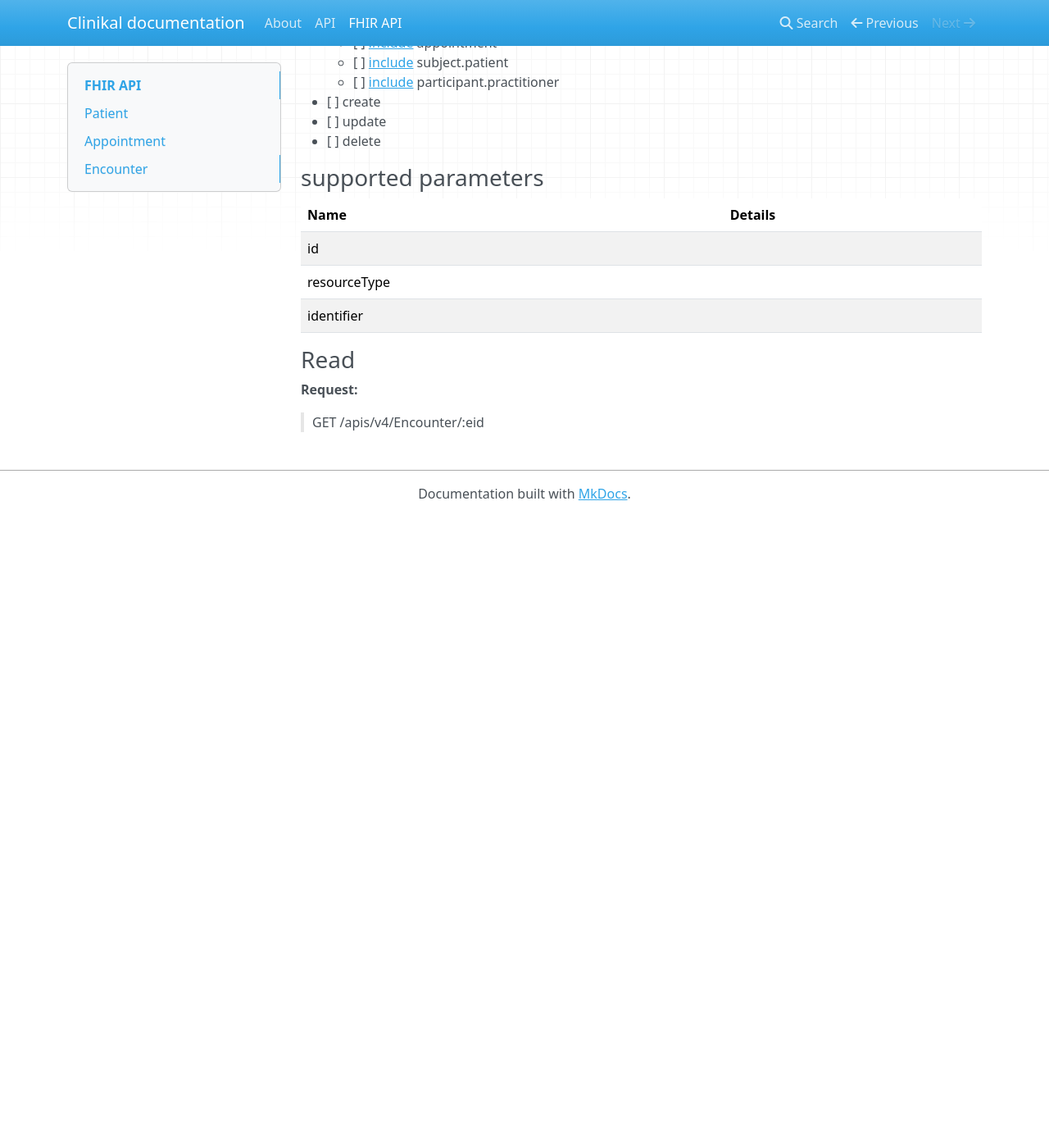
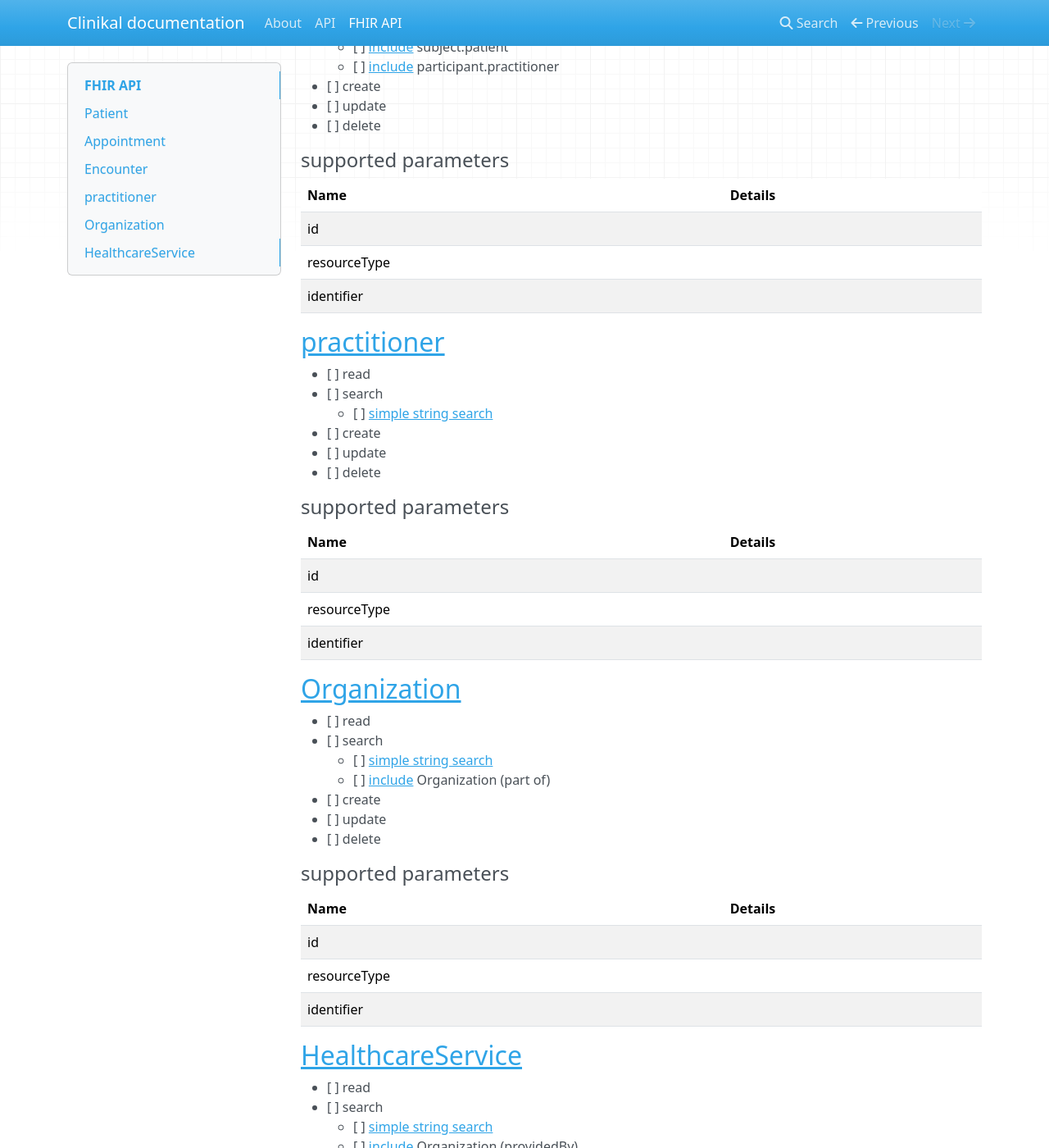
Before and after one commit to MohGovIL/Clinical-Documentation, an MkDocs documentation site: the page built from docs/fhir.md, in a window 1280 px wide and 1400 px high, scrolled down 1629 px. Shown: the whole window at 82% size. Built offline with MkDocs 1.6.1, drawn with Linux system fonts in a browser that asks for light colours; nearby versions of some CDN libraries; before the commit the page ends 2259 px from its top, so only the background shows below that; some of the changed text lies outside the part shown.

Commit message:
add rsources

```diff
--- a/docs/fhir.md
+++ b/docs/fhir.md
@@ -12,7 +12,7 @@
 - [ ] update
 - [ ] delete
 
-###supported parameters
+####supported parameters
 | Name     |      Details   |
 | ---------- | --------------|
 | id |               |
@@ -24,7 +24,7 @@
 | birthDate |               |
 | deceasedBoolean |               |
 
-###Read
+####Read
 
 **Request:**
 > GET /apis/v4/Patient/:pid
@@ -42,7 +42,7 @@
 - [ ] update
 - [ ] delete
 
-###supported parameters
+####supported parameters
 | Name     |      Details   |
 | ---------- | --------------|
 | id |               |
@@ -50,7 +50,7 @@
 | identifier |               |
 
 
-###Read
+####Read
 
 **Request:**
 > GET /apis/v4/Appointment/:aid
@@ -69,7 +69,7 @@
 - [ ] update
 - [ ] delete
 
-###supported parameters
+####supported parameters
 | Name     |      Details   |
 | ---------- | --------------|
 | id |               |
@@ -77,7 +77,56 @@
 | identifier |               |
 
 
-###Read
+##[practitioner](https://www.hl7.org/fhir/practitioner.html)
 
-**Request:**
-> GET /apis/v4/Encounter/:eid
+- [ ] read
+- [ ] search
+    - [ ] [simple string search](https://www.hl7.org/fhir/search.html#string)
+- [ ] create
+- [ ] update
+- [ ] delete
+
+####supported parameters
+| Name     |      Details   |
+| ---------- | --------------|
+| id |               |
+| resourceType |               |
+| identifier |               |
+
+
+
+##[Organization](https://www.hl7.org/fhir/organization.html)
+
+- [ ] read
+- [ ] search
+    - [ ] [simple string search](https://www.hl7.org/fhir/search.html#string)
+    - [ ] [include](https://www.hl7.org/fhir/search.html#include) Organization (part of)
+- [ ] create
+- [ ] update
+- [ ] delete
+
+####supported parameters
+| Name     |      Details   |
+| ---------- | --------------|
+| id |               |
+| resourceType |               |
+| identifier |               |
+
+
+
+##[HealthcareService](https://www.hl7.org/fhir/organization.html)
+
+- [ ] read
+- [ ] search
+    - [ ] [simple string search](https://www.hl7.org/fhir/search.html#string)
+    - [ ] [include](https://www.hl7.org/fhir/search.html#include) Organization (providedBy)
+- [ ] create
+- [ ] update
+- [ ] delete
+
+####supported parameters
+| Name     |      Details   |
+| ---------- | --------------|
+| id |               |
+| resourceType |               |
+| identifier |               |
```
